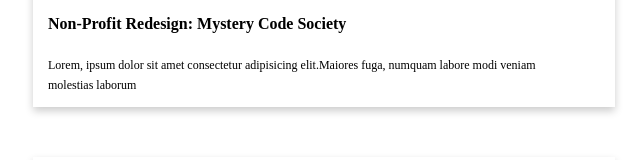
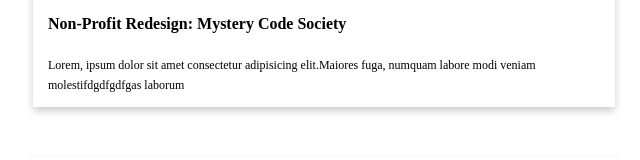
Before and after one commit to juliaguliaah/homework_17, a plain HTML site: page index.html in a window 1280 px wide. Shown: the part 1293-1453 px from the top of the page, 0-640 px from the left. Drawn offline with Linux system fonts and the light colour scheme.

Commit message:
Update index.html

```diff
--- a/index.html
+++ b/index.html
@@ -53,7 +53,7 @@
     <a href="https://docs.google.com/presentation/d/1i797GchY9UnoonZOU8fTEK3KPkSN9BzAQZMohfeKAZU/edit?usp=sharing"> <img src="images/NonProfit_redesign.PNG"  style="width:100%">
     <div class="container"></a>
       <h4><b>Non-Profit Redesign: Mystery Code Society</b></h4>
-      <p>Lorem, ipsum dolor sit amet consectetur adipisicing elit.Maiores fuga, numquam labore modi veniam molestias laborum</p>
+      <p>Lorem, ipsum dolor sit amet consectetur adipisicing elit.Maiores fuga, numquam labore modi veniam molestifdgdfgdfgas laborum</p>
     </div>
   </div>
   <div class="card">
```
